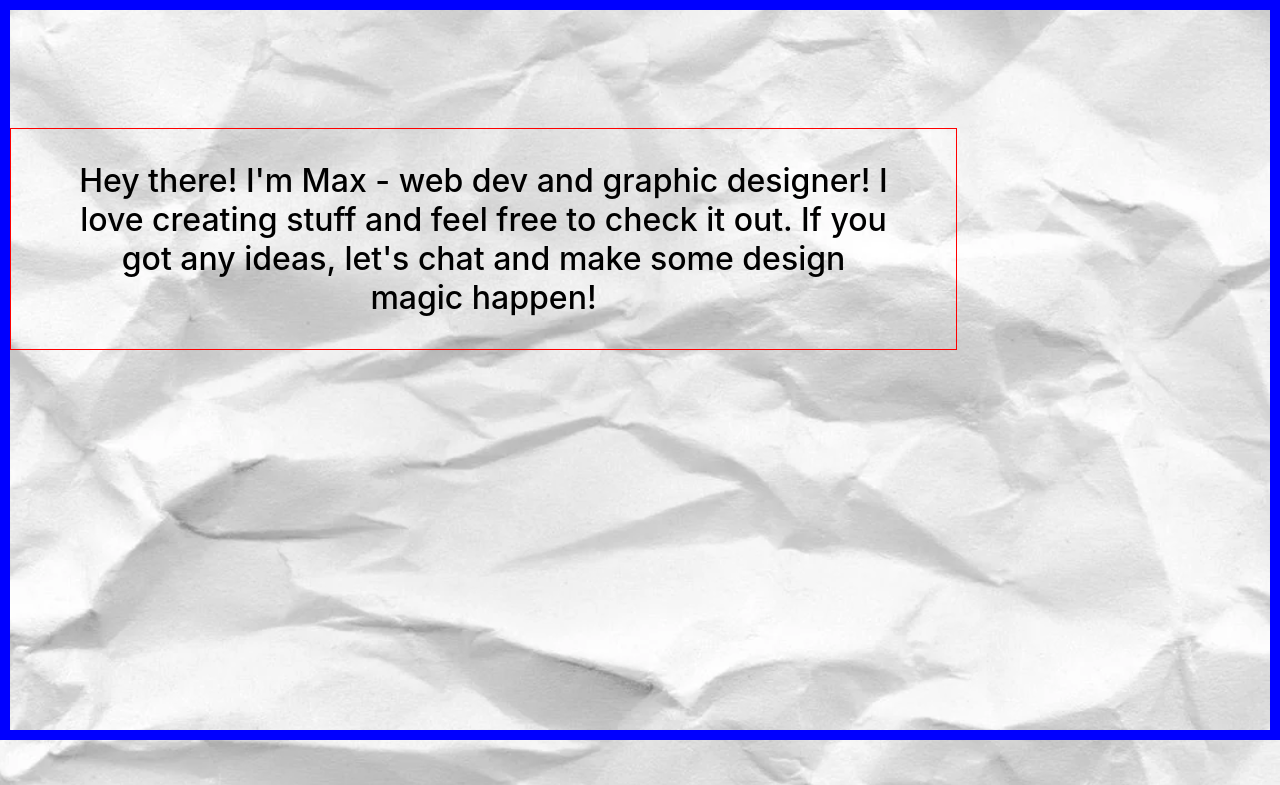
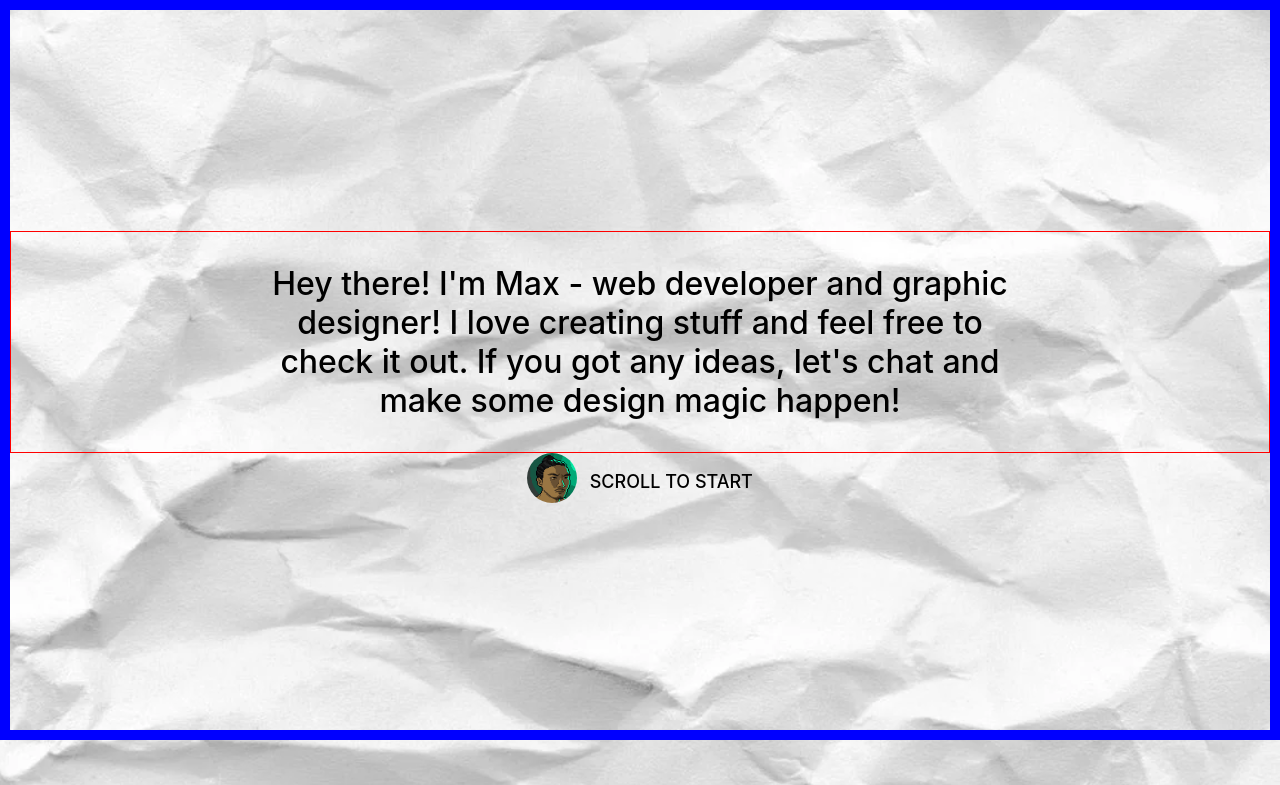
Before and after one commit to waxhsu/portfolio, a React (Create React App) app: page / in a window 1280 px wide. Shown: the top 785 px of the page. Built offline with nearby package versions, Linux system fonts and the light colour scheme.

Commit message:
reformat

```diff
--- a/src/App.js
+++ b/src/App.js
@@ -12,7 +12,7 @@ function App() {
     <div className="App">
       {/* <Navbar /> */}
       <About />
-      <Landing />
+      {/* <Landing /> */}
       <Projects />
       {/* <Skills /> */}
       <Contact />
--- a/src/Meat.js
+++ b/src/Meat.js
@@ -1,4 +1,4 @@
-import projects_placeholder from './images/placeholder4.gif';
+import projects_placeholder from './images/uglyhandsclub.png';
 
 export const TITLES = [
   {
@@ -22,7 +22,7 @@ export const PROJECTS = [
   {
     name: `Ugly Hands Club`,
     src: projects_placeholder,
-    desc: `Webstore specialized in climbing themed apparels`,
+    desc: `Webstore specialized in climbing apparels`,
   },
   {
     name: `Average Service Provider Service`,
--- a/src/components/About/About.css
+++ b/src/components/About/About.css
@@ -3,15 +3,32 @@
     padding-bottom: 10vh;
     padding-top: 10vh;
     border: 10px blue solid;
-    }
+    display: flex;
+    justify-content: center;
+    flex-direction: column;
+}
 
 .aboutText{
     border: 1px red solid;
-    width: 65%;
-    padding: 0 5% 0 5%;
-    text-align: center;
+    /* width: 65%; */
+    padding: 0 20% 0 20%;
+    /* text-align: center; */
     font-size: xx-large;
     font-weight: 450;
-    /* display: flex; */
-    /* align-items: flex-end; */
+    display: flex;
+    justify-content: center;
 }
+
+.aboutStart {
+    display: flex;
+    justify-content: center;
+    font-size: large;
+    font-weight: 500;
+}
+
+.aboutStart img {
+    width: 50px;
+    height: 50px;
+    border-radius: 50%;
+    margin-right: 1%;
+}
--- a/src/components/About/About.js
+++ b/src/components/About/About.js
@@ -1,16 +1,20 @@
 import './About.css';
-// import placeholder1 from '../../images/placeholder1.png';
+import placeholder1 from '../../images/placeholder1.png';
 // import placeholder3 from '../../images/placeholder3.gif';
 
 function About() {
     return (
         <div className="About">
-            <div className="header">
-                <div className='aboutText'>
-                    <p>Hey there! I'm Max - web dev and graphic designer! I love creating stuff and feel free to check it out. If you got any ideas, let's chat and make some design magic happen!
-                    </p>
-                </div>
+            <div className='aboutText'>
+                <p>Hey there! I'm Max - web developer and graphic designer! I love creating stuff and feel free to check it out. If you got any ideas, let's chat and make some design magic happen!
+                </p>
             </div>
+            <div className="aboutStart">
+                <img src={placeholder1} />
+                <p>SCROLL TO START</p>
+            </div>
+
+
         </div>
     );
 }
```
Also changed, not shown: src/images/uglyhandsclub.png (added).
